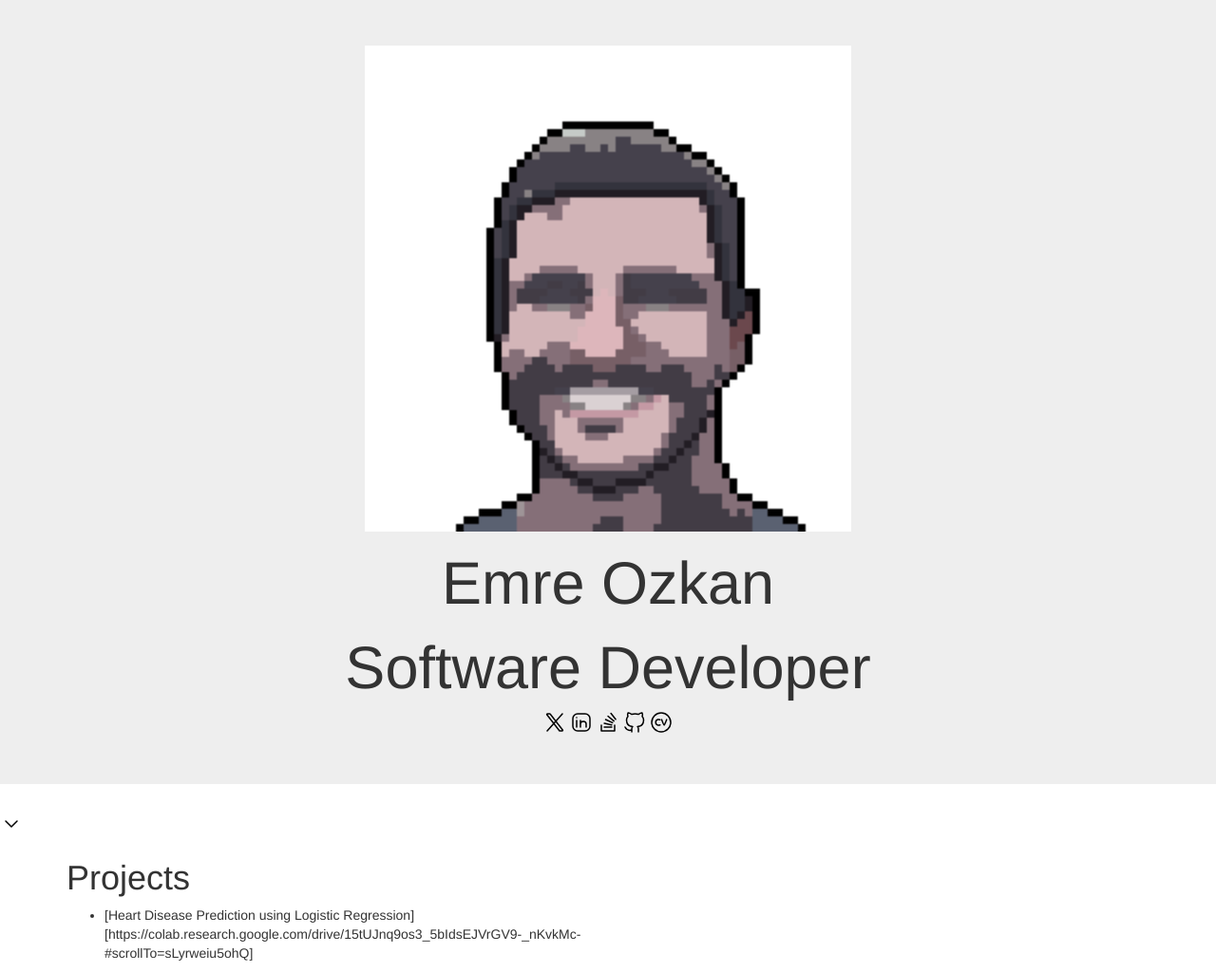
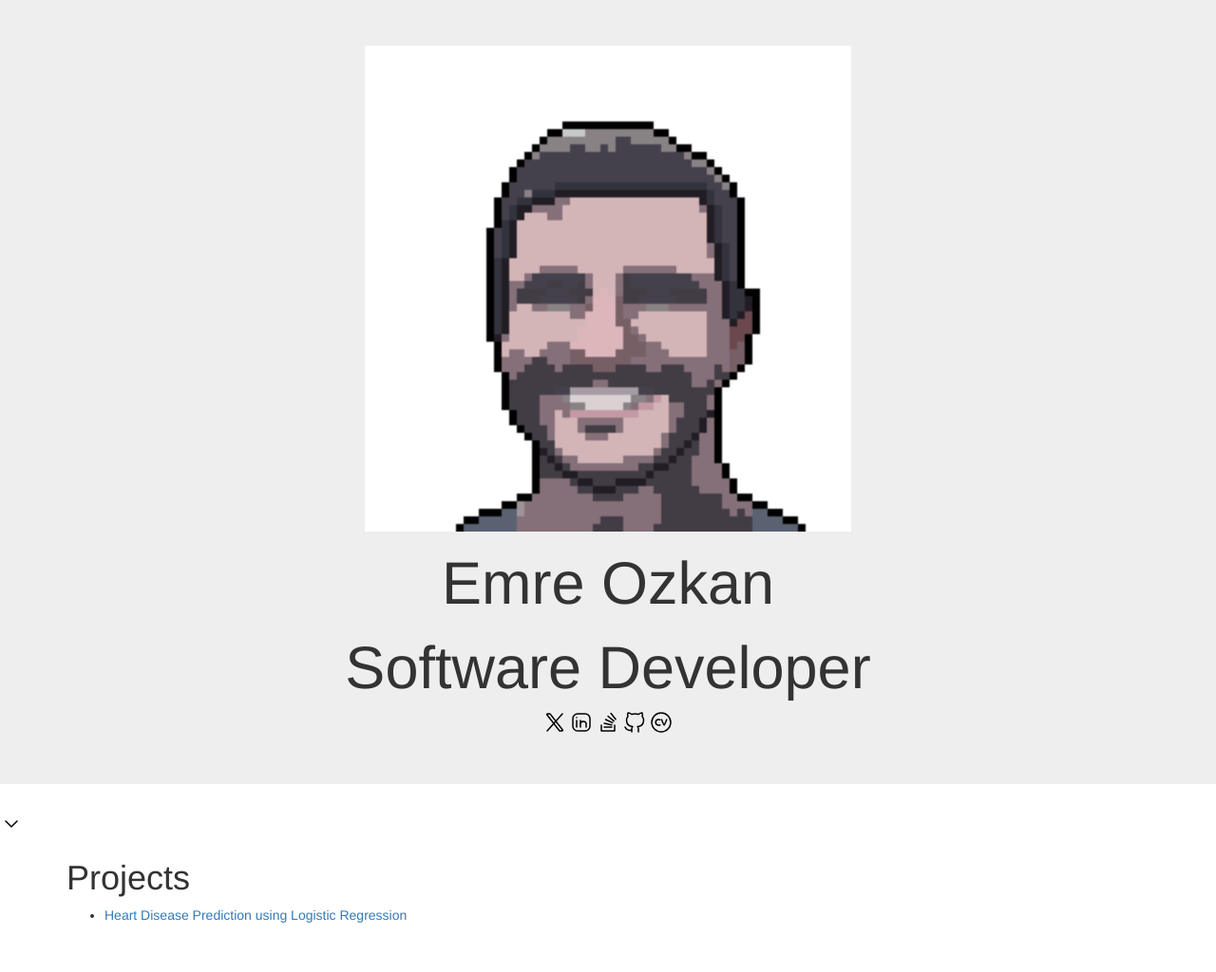
Before and after one commit to SamoTheFiend/SamoTheFiend.github.io, a Jekyll site: the page built from index.md, in a window 1280 px wide. Shown: the whole page at 95% size. Built offline with Jekyll 4.4.1, drawn with Linux system fonts in a browser that asks for light colours; nearby versions of some CDN libraries; library files that are not in the unit come from our copies; after the commit the page ends 984 px from its top, so only the background shows below that.

Commit message:
forgot to make link embed in ()

```diff
--- a/index.md
+++ b/index.md
@@ -4,4 +4,4 @@ title: Home
 ---
 
 # Projects
-* [Heart Disease Prediction using Logistic Regression][https://colab.research.google.com/drive/15tUJnq9os3_5bIdsEJVrGV9-_nKvkMc-#scrollTo=sLyrweiu5ohQ]
+* [Heart Disease Prediction using Logistic Regression](https://colab.research.google.com/drive/15tUJnq9os3_5bIdsEJVrGV9-_nKvkMc-#scrollTo=sLyrweiu5ohQ)
```
